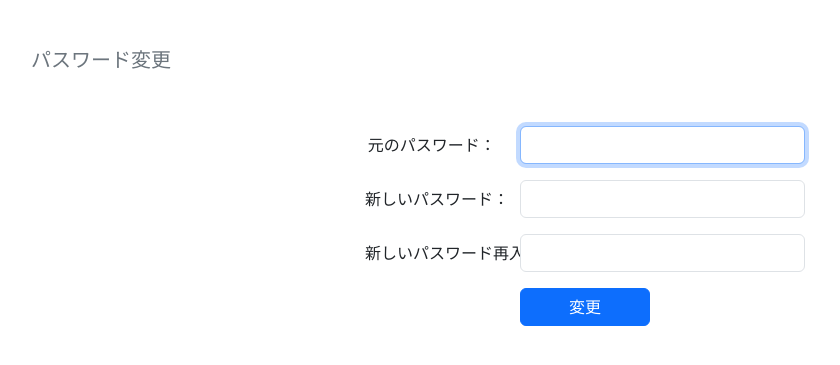
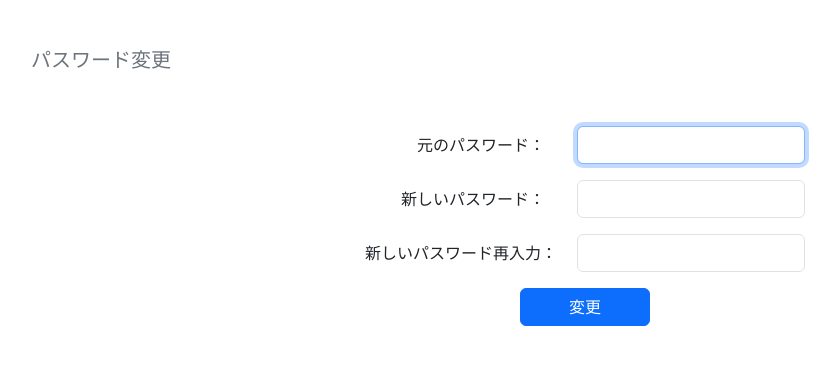
Before and after one commit to SatoAkie/Shift-Pilot, a Django app: page /shift_pilot/accounts/password_change/ in a window 1280 px wide. Shown: the part 62-427 px from the top of the page, without its empty margins (55-895 px from the left). Run offline with Django 5.2, Linux system fonts and the light colour scheme; the visitor is signed in with stand-in values (Sample User, id 1).

Commit message:
ラベルと入力フォームの間に余白を追加した

```diff
--- a/templates/accounts/password_change.html
+++ b/templates/accounts/password_change.html
@@ -2,10 +2,15 @@
 {% load add_class %}
 {% block content %}
 <style>
-.col-form-label {
+.fixed-label {
+    display: inline-block;
+    min-width: 180px;
+    text-align: right;
+    margin-right: 2rem;
     white-space: nowrap;
 }
 </style>
+
 <div class="container mt-5">
     <h5 class="text-secondary ms-1 mb-4">パスワード変更</h5>
     <div class="d-flex justify-content-center">
@@ -23,9 +28,9 @@
                 {% csrf_token %}
                 {{ form.non_field_errors }}
 
-                <div class="mb-3 row align-items-center">
-                    <label for="id_old_password" class="col-sm-4 col-form-label text-end">元のパスワード：</label>
-                    <div class="col-sm-8">
+                <div class="mb-3 d-flex align-items-center">
+                    <label for="id_old_password" class="fixed-label">元のパスワード：</label>
+                    <div class="flex-grow-1">
                         {{ form.old_password|add_class:"form-control" }}
                         {% for error in form.old_password.errors %}
                             <div class="text-danger small">{{ error }}</div>
@@ -33,9 +38,9 @@
                     </div>
                 </div>
 
-                <div class="mb-3 row align-items-center">
-                    <label for="id_new_password1" class="col-sm-4 col-form-label text-end">新しいパスワード：</label>
-                    <div class="col-sm-8 ">
+                <div class="mb-3 d-flex align-items-center">
+                    <label for="id_new_password1" class="fixed-label">新しいパスワード：</label>
+                    <div class="flex-grow-1">
                         {{ form.new_password1|add_class:"form-control" }}
                         {% for error in form.new_password1.errors %}
                             <div class="text-danger small">{{ error }}</div>
@@ -43,9 +48,9 @@
                     </div>
                 </div>
 
-                <div class="mb-3 row align-items-center">
-                    <label for="id_new_password2" class="col-sm-4 col-form-label text-end">新しいパスワード再入力：</label>
-                    <div class="col-sm-8 ">
+                <div class="mb-3 d-flex align-items-center">
+                    <label for="id_new_password2" class="fixed-label">新しいパスワード再入力：</label>
+                    <div class="flex-grow-1">
                         {{ form.new_password2|add_class:"form-control" }}
                         {% for error in form.new_password2.errors %}
                             <div class="text-danger small">{{ error }}</div>
```
